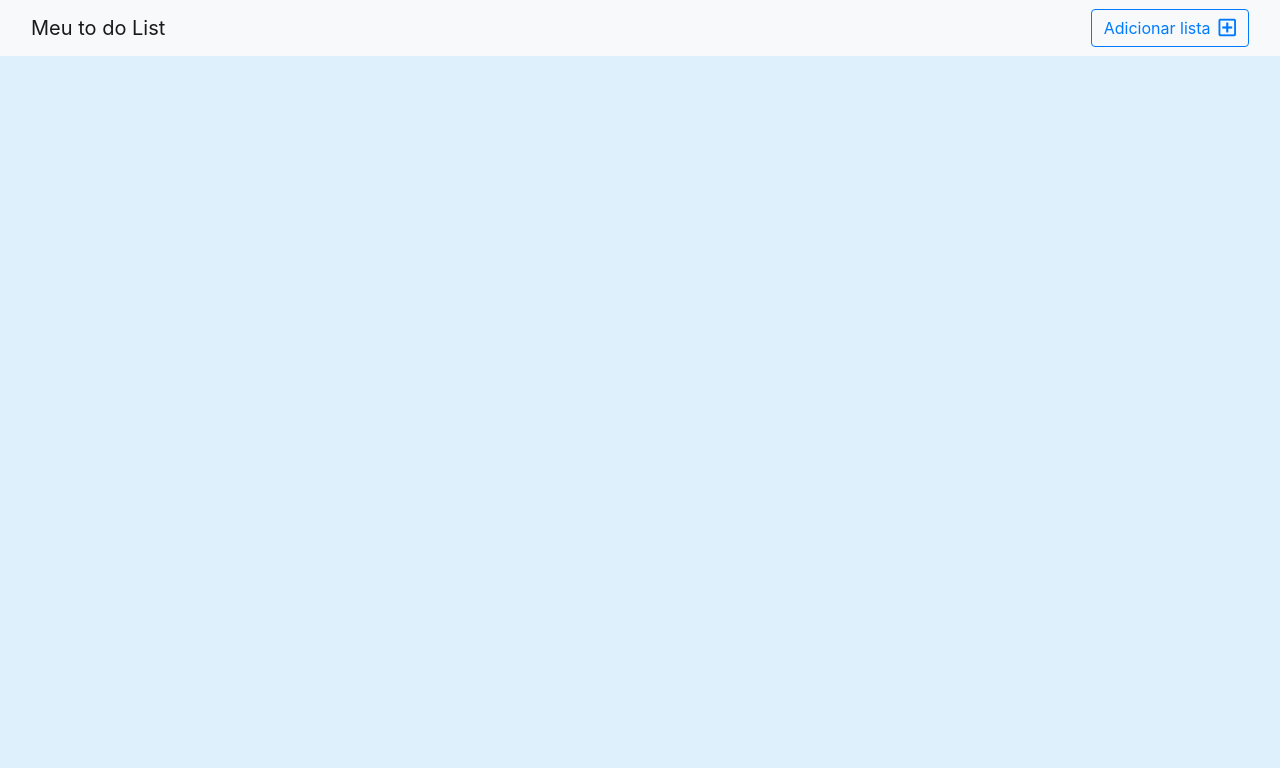
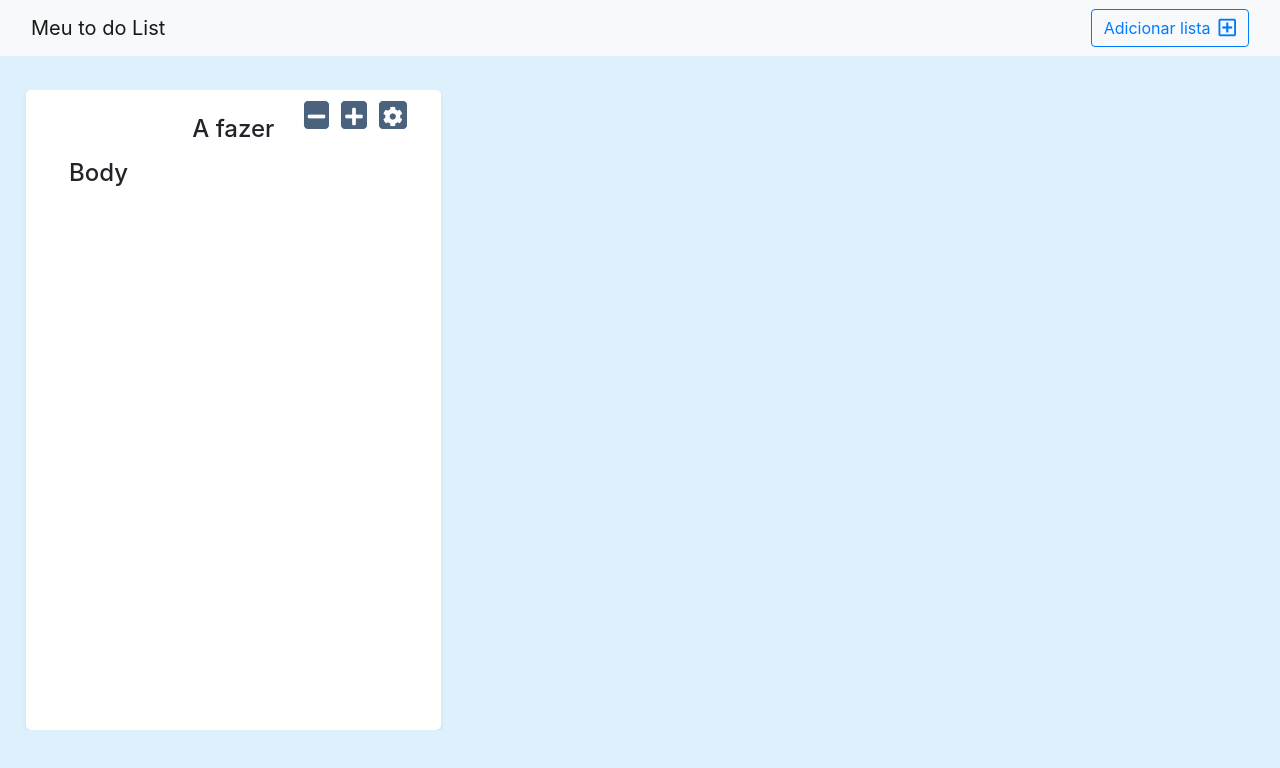
Before and after one commit to Daniel-de-Andrade/aula-to-do-list, a plain HTML site: page index.html in a window 1280 px wide. Drawn offline with nearby package versions, Linux system fonts and the light colour scheme.

Commit message:
Adicionado header do to do list

```diff
--- a/css/main.css
+++ b/css/main.css
@@ -15,3 +15,54 @@
       display: flex;
       align-items: center;
   }
+.to-do-container {
+    margin-top: 70px;
+    flex-flow: nowrap;
+    overflow-y: auto;
+}
+.to-do-list {
+    min-height: 80vh;
+    max-height: 80vh;
+    overflow-y: auto;
+    overflow-x: hidden;
+    background-color: white;
+    border-radius: 5px;
+    padding: 10px 20px;
+}
+.to-do-list-config {
+    position: absolute;
+    top: 0;
+    right: 0;
+}
+.to-do-icon-btn {
+    padding: 2px 4px;
+    margin: 0 5px;
+    border: solid 1px #007bff;
+    border-radius: 5px;
+    color: #007bff;
+    display: inline-block;
+    cursor: pointer;
+}
+.to-do-icon-btn:hover {
+    border-color: white;
+    background-color: #007bff;
+    color: white;
+}
+.to-do-list-title{
+    margin: 15px 0;
+}
+.to-do-icons {
+    display: flex;
+    justify-content: flex-end;
+    align-items: center;
+}
+.to-do-list-config .to-do-icon-btn {
+    border-color: white;
+    background-color: #4a627c;
+    color: white;
+}
+.to-do-list-config .to-do-icon-btn:hover {
+    border-color: #4a627c;
+    background-color: white;
+    color: #4a627c;
+}
--- a/index.html
+++ b/index.html
@@ -22,7 +22,33 @@
             </div>
         </nav>
     </header>
-    <main></main>
+    <main>
+        <div class="row mx-2 to-do-container">
+            <div class="col-sm-12 col-md-6 col-lg-4 mx-2 shadow-sm d-block to-do-list">
+                <div class="row mx-2">
+                    <div class="col-12 to-do-list-header">
+                        <div class="to-do-list-title text-center">
+                            <h4>A fazer</h4>
+                        </div>
+                        <div class="to-do-list-config to-do-icons">
+                            <div class="to-do-icon-btn remove-list">
+                                <i class="fas fa-minus align-middle"></i>
+                            </div>
+                            <div class="to-do-icon-btn add-to-do">
+                                <i class="fas fa-plus align-middle"></i>
+                            </div>
+                            <div class="to-do-icon-btn config-list">
+                                <i class="fas fa-cog align-middle"></i>
+                            </div>
+                        </div>
+                    </div>
+                    <div class="col-12">
+                        <h4>Body</h4>
+                    </div>
+                </div>
+            </div>
+        </div>
+    </main>
     <footer>
         <script src="https://code.jquery.com/jquery-3.5.1.slim.min.js" integrity="sha384-DfXdz2htPH0lsSSs5nCTpuj/zy4C+OGpamoFVy38MVBnE+IbbVYUew+OrCXaRkfj" crossorigin="anonymous"></script>
         <script src="https://cdn.jsdelivr.net/npm/bootstrap@4.6.0/dist/js/bootstrap.bundle.min.js" integrity="sha384-Piv4xVNRyMGpqkS2by6br4gNJ7DXjqk09RmUpJ8jgGtD7zP9yug3goQfGII0yAns" crossorigin="anonymous"></script>
```
